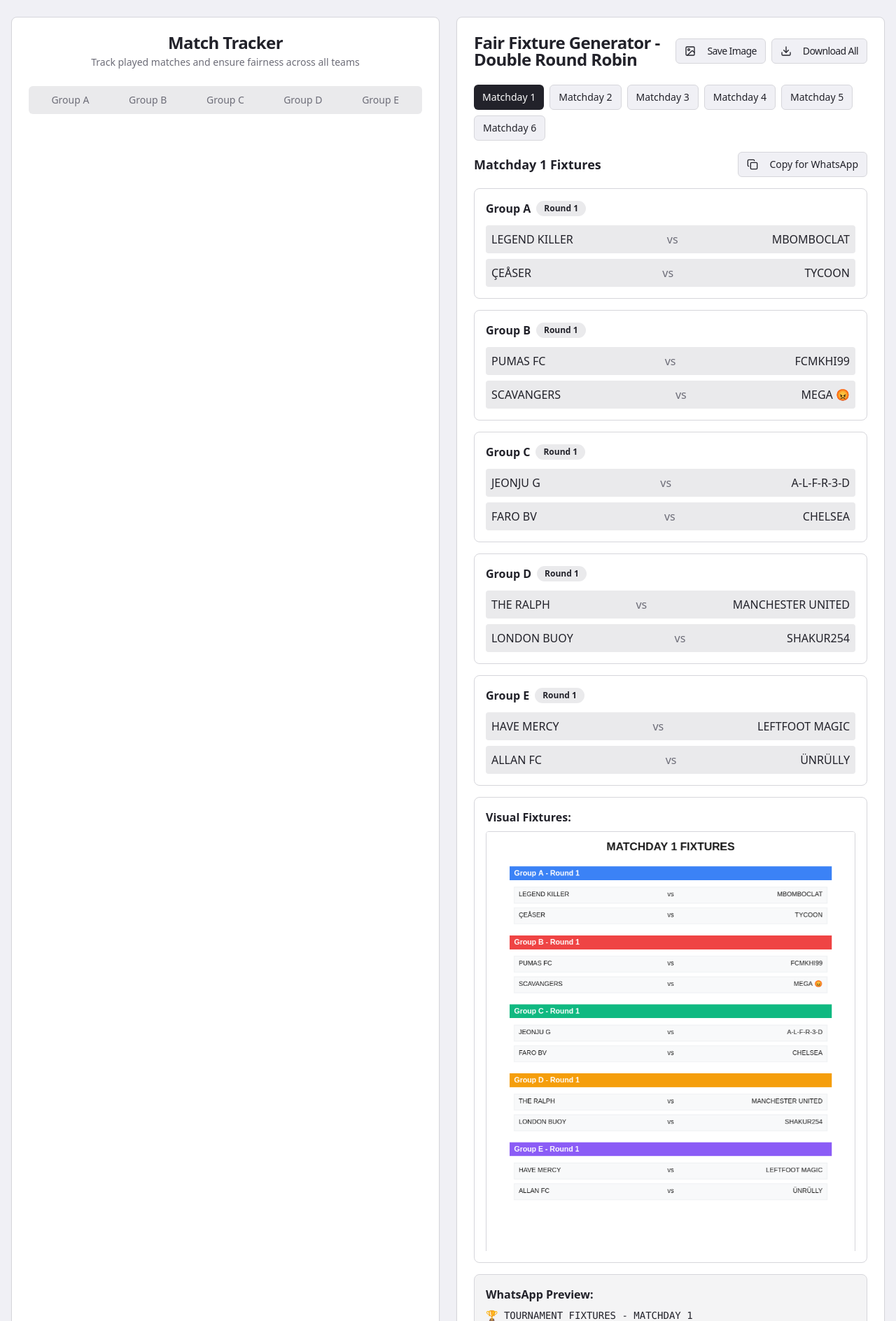
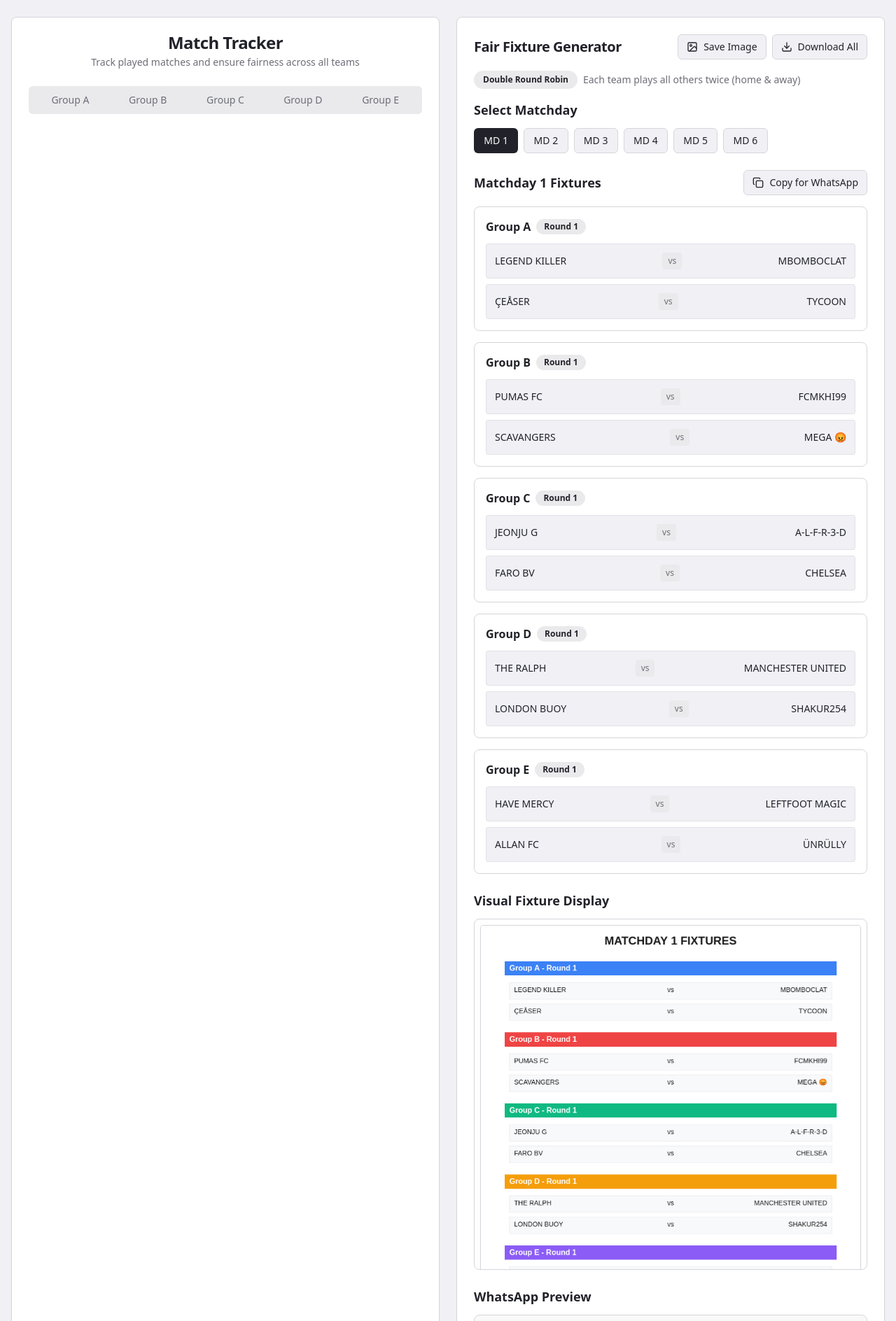
Before and after one commit to ProfKhamis/Tournament, a React (Vite) app: page / in a window 1280 px wide. Shown: the part 932-2820 px from the top of the page at 70% size. Built offline with nearby package versions, Linux system fonts and the light colour scheme.

Commit message:
Style fixture generator

```diff
--- a/src/components/FixtureGenerator.tsx
+++ b/src/components/FixtureGenerator.tsx
@@ -287,35 +287,51 @@ const FixtureGenerator: React.FC<FixtureGeneratorProps> = ({ groups }) => {
   }
 
   return (
-    <Card>
-      <CardHeader>
-        <CardTitle className="flex items-center justify-between">
-          Fair Fixture Generator - Double Round Robin
+    <Card className="w-full">
+      <CardHeader className="pb-4">
+        <div className="flex flex-col space-y-4">
+          <div className="flex items-center justify-between">
+            <CardTitle className="text-xl font-bold">
+              Fair Fixture Generator
+            </CardTitle>
             <div className="flex gap-2">
-            <Button onClick={downloadCanvasImage} variant="outline" size="sm">
-              <Image className="w-4 h-4 mr-2" />
+              <Button onClick={downloadCanvasImage} variant="outline" size="sm" className="flex items-center gap-2">
+                <Image className="w-4 h-4" />
                 Save Image
               </Button>
-            <Button onClick={downloadFixtures} variant="outline" size="sm">
-              <Download className="w-4 h-4 mr-2" />
+              <Button onClick={downloadFixtures} variant="outline" size="sm" className="flex items-center gap-2">
+                <Download className="w-4 h-4" />
                 Download All
               </Button>
             </div>
-        </CardTitle>
+          </div>
+          <div className="flex items-center gap-2">
+            <Badge variant="secondary" className="px-3 py-1">
+              Double Round Robin
+            </Badge>
+            <span className="text-sm text-muted-foreground">
+              Each team plays all others twice (home & away)
+            </span>
+          </div>
+        </div>
       </CardHeader>
-      <CardContent className="space-y-4">
+      <CardContent className="space-y-6">
         {/* Matchday Selector */}
-        <div className="flex flex-wrap gap-2">
+        <div className="space-y-3">
+          <h3 className="text-lg font-semibold">Select Matchday</h3>
+          <div className="grid grid-cols-2 sm:grid-cols-4 md:grid-cols-6 lg:grid-cols-8 gap-2">
             {Array.from({ length: maxMatchdays }, (_, i) => i + 1).map(matchday => (
               <Button
                 key={matchday}
                 variant={selectedMatchday === matchday ? "default" : "outline"}
                 size="sm"
                 onClick={() => setSelectedMatchday(matchday)}
+                className="w-full"
               >
-              Matchday {matchday}
+                MD {matchday}
               </Button>
             ))}
+          </div>
         </div>
 
         {/* Current Matchday Fixtures */}
@@ -326,33 +342,36 @@ const FixtureGenerator: React.FC<FixtureGeneratorProps> = ({ groups }) => {
               onClick={() => copyToClipboard(generateWhatsAppText(selectedMatchday))}
               variant="outline"
               size="sm"
+              className="flex items-center gap-2"
             >
-              <Copy className="w-4 h-4 mr-2" />
+              <Copy className="w-4 h-4" />
               Copy for WhatsApp
             </Button>
           </div>
 
-          {groups.map(group => {
+          <div className="grid gap-4">{groups.map(group => {
             const fixtures = getFixturesForMatchday(group.id, selectedMatchday);
             if (fixtures.length === 0) return null;
 
             return (
-              <div key={group.id} className="border rounded-lg p-4">
+              <div key={group.id} className="border rounded-lg p-4 bg-card/50">
                 <div className="flex items-center gap-2 mb-3">
-                  <h4 className="font-semibold">{group.name}</h4>
-                  <Badge variant="secondary">
+                  <h4 className="font-semibold text-base">{group.name}</h4>
+                  <Badge variant="secondary" className="text-xs">
                     Round {fixtures[0]?.round || 1}
                   </Badge>
                 </div>
-                <div className="space-y-2">
+                <div className="grid gap-2">
                   {fixtures.map((fixture, index) => (
                     <div
                       key={index}
-                      className="flex items-center justify-between p-2 bg-muted rounded"
+                      className="flex items-center justify-between p-3 bg-background rounded border border-border/50 hover:border-border transition-colors"
                     >
-                      <span className="font-medium">{fixture.homeTeam}</span>
-                      <span className="text-muted-foreground">vs</span>
-                      <span className="font-medium">{fixture.awayTeam}</span>
+                      <span className="font-medium text-sm">{fixture.homeTeam}</span>
+                      <div className="flex items-center gap-2">
+                        <span className="text-xs text-muted-foreground bg-muted px-2 py-1 rounded">vs</span>
+                      </div>
+                      <span className="font-medium text-sm">{fixture.awayTeam}</span>
                     </div>
                   ))}
                 </div>
@@ -360,25 +379,30 @@ const FixtureGenerator: React.FC<FixtureGeneratorProps> = ({ groups }) => {
             );
           })}
           </div>
+        </div>
 
         {/* Canvas Fixture Display */}
-        <div className="border rounded-lg p-4">
-          <h4 className="font-semibold mb-2">Visual Fixtures:</h4>
-          <div className="overflow-auto max-h-[600px]">
+        <div className="space-y-3">
+          <h3 className="text-lg font-semibold">Visual Fixture Display</h3>
+          <div className="border rounded-lg overflow-hidden bg-card/30">
+            <div className="overflow-auto max-h-[500px] p-2">
               <canvas
                 ref={canvasRef}
-              className="border rounded"
+                className="border rounded bg-white shadow-sm"
                 style={{ display: 'block', margin: '0 auto', maxWidth: '100%' }}
               />
             </div>
           </div>
+        </div>
 
         {/* WhatsApp Preview */}
-        <div className="border rounded-lg p-4 bg-muted/50">
-          <h4 className="font-semibold mb-2">WhatsApp Preview:</h4>
-          <pre className="text-sm whitespace-pre-wrap font-mono">
+        <div className="space-y-3">
+          <h3 className="text-lg font-semibold">WhatsApp Preview</h3>
+          <div className="border rounded-lg p-4 bg-muted/30">
+            <pre className="text-sm whitespace-pre-wrap font-mono text-muted-foreground leading-relaxed">
               {generateWhatsAppText(selectedMatchday)}
             </pre>
+          </div>
         </div>
       </CardContent>
     </Card>
```
Lines whose indentation alone changed are shown as unchanged.
